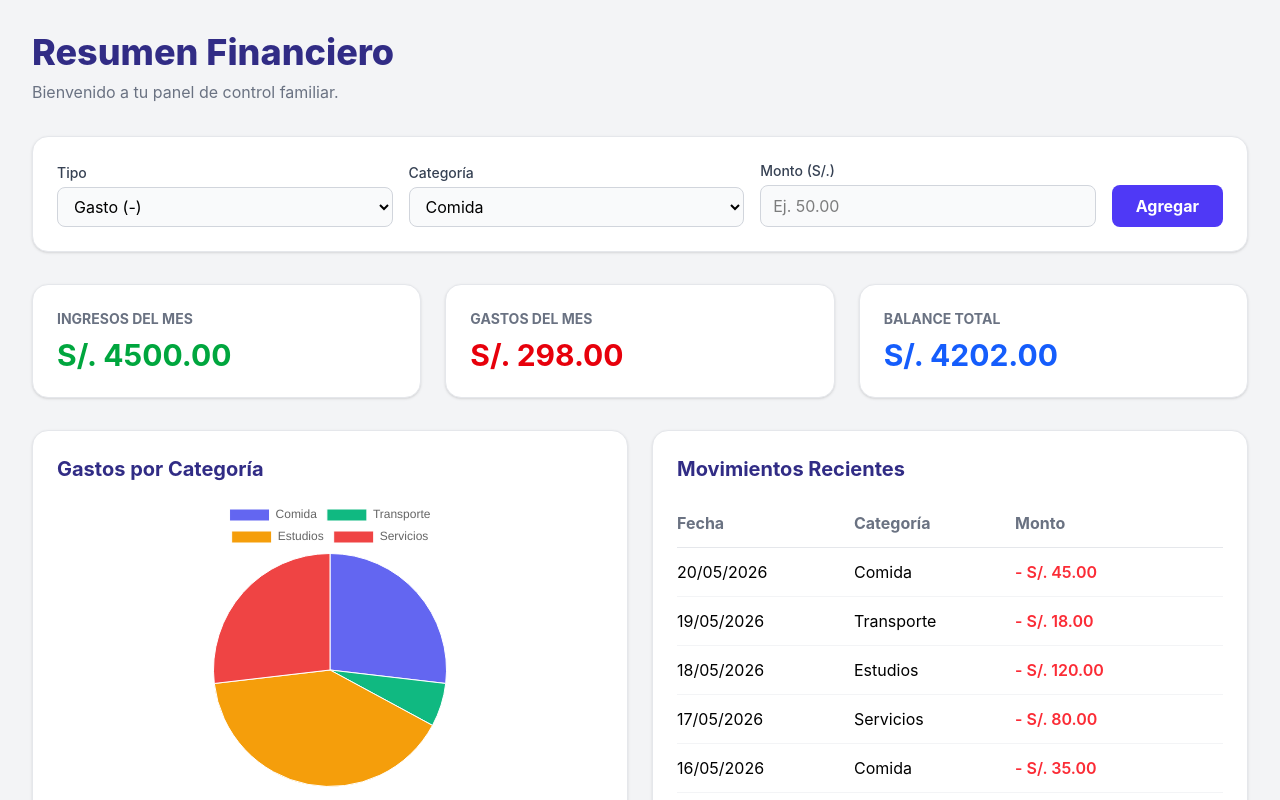
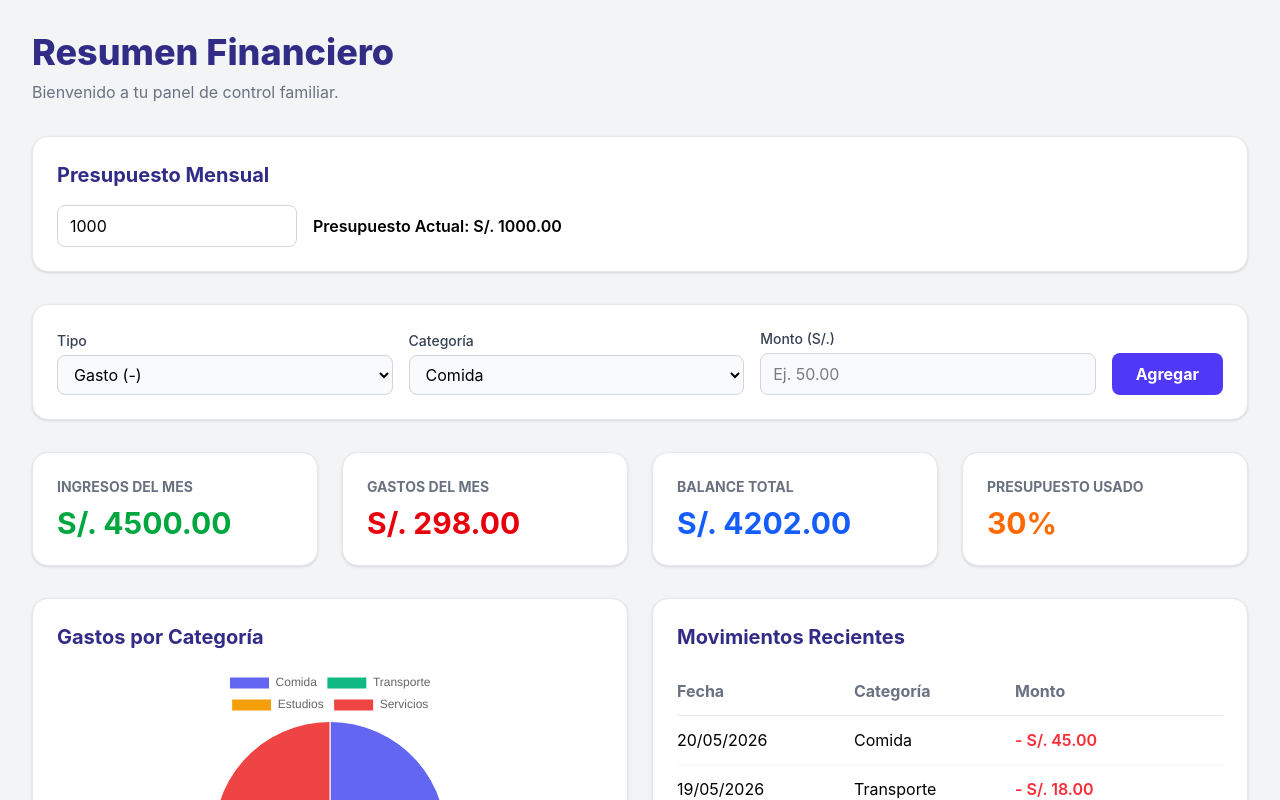
Before and after one commit to Rhoy16/p1prograWebG1, a React (Vite) app in the folder famibalance-app/: page /dashboard in a window 1280 px wide. Shown: the top 800 px of the page. Built offline with nearby package versions, Linux system fonts and the light colour scheme.

Commit message:
Implementar presupuesto mensual y alertas

```diff
--- a/famibalance-app/src/views/Dashboard.jsx
+++ b/famibalance-app/src/views/Dashboard.jsx
@@ -11,6 +11,7 @@ const Dashboard = () => {
   const [nuevoMonto, setNuevoMonto] = useState("");
   const [nuevaCategoria, setNuevaCategoria] = useState("Comida");
   const [nuevoTipo, setNuevoTipo] = useState("gasto");
+  const [presupuesto, setPresupuesto] = useState(1000);
   const registrarTransaccion = (e) => {
     e.preventDefault();
 
@@ -40,6 +41,10 @@ const Dashboard = () => {
     .reduce((suma, mov) => suma + mov.monto, 0);
 
   const balanceTotal = ingresosTotales - gastosTotales;
+  const porcentajePresupuesto =
+  presupuesto > 0
+    ? (gastosTotales / presupuesto) * 100
+    : 0;
 
   // 3. PREPARAMOS EL GRÁFICO AUTOMÁTICAMENTE
   // Filtramos solo los gastos para el gráfico de torta
@@ -72,6 +77,40 @@ const Dashboard = () => {
         <h1 className="text-4xl font-extrabold text-indigo-900">Resumen Financiero</h1>
         <p className="text-gray-500 mt-2">Bienvenido a tu panel de control familiar.</p>
       </header>
+      <section className="bg-white p-6 rounded-2xl shadow-sm border border-gray-200 mb-8">
+        <h2 className="text-xl font-bold text-indigo-900 mb-4">
+          Presupuesto Mensual
+        </h2>
+
+        <div className="flex flex-col md:flex-row gap-4 items-center">
+          <input
+            type="number"
+            value={presupuesto}
+            onChange={(e) => setPresupuesto(Number(e.target.value))}
+            className="border border-gray-300 rounded-lg px-3 py-2 w-full md:w-60"
+          />
+
+          <div className="font-semibold">
+            Presupuesto Actual: S/. {presupuesto.toFixed(2)}
+          </div>
+        </div>
+      </section>
+      {
+      porcentajePresupuesto >= 80 &&
+      porcentajePresupuesto < 100 && (
+        <div className="bg-yellow-100 border border-yellow-300 text-yellow-800 p-4 rounded-xl mb-6">
+          ⚠ Atención: Has utilizado más del 80% de tu presupuesto mensual.
+        </div>
+        )
+      }
+
+      {
+      porcentajePresupuesto >= 100 && (
+        <div className="bg-red-100 border border-red-300 text-red-800 p-4 rounded-xl mb-6">
+          🚨 Has excedido el presupuesto mensual.
+        </div>
+        )
+      }
       {/* Formulario de Registro Rápido (RF-06) */}
       <section className="bg-white p-6 rounded-2xl shadow-sm border border-gray-200 mb-8">
         <form onSubmit={registrarTransaccion} className="flex flex-col md:flex-row gap-4 items-end">
@@ -125,7 +164,7 @@ const Dashboard = () => {
         </form>
       </section>
       {/* Cards Dinámicas */}
-      <section className="grid grid-cols-1 md:grid-cols-3 gap-6 mb-8">
+      <section className="grid grid-cols-1 md:grid-cols-4 gap-6 mb-8">
         <div className="bg-white p-6 rounded-2xl shadow-sm border border-gray-200 hover:shadow-md transition">
           <h2 className="text-sm font-bold text-gray-500 uppercase">Ingresos del Mes</h2>
           {/* Imprimimos la variable calculada */}
@@ -140,6 +179,16 @@ const Dashboard = () => {
         <div className="bg-white p-6 rounded-2xl shadow-sm border border-gray-200 hover:shadow-md transition">
           <h2 className="text-sm font-bold text-gray-500 uppercase">Balance Total</h2>
           <p className="text-3xl font-bold text-blue-600 mt-2">S/. {balanceTotal.toFixed(2)}</p>
+        </div>
+
+        <div className="bg-white p-6 rounded-2xl shadow-sm border border-gray-200 hover:shadow-md transition">
+          <h2 className="text-sm font-bold text-gray-500 uppercase">
+            Presupuesto Usado
+          </h2>
+
+          <p className="text-3xl font-bold text-orange-500 mt-2">
+            {porcentajePresupuesto.toFixed(0)}%
+          </p>
         </div>
       </section>
 
```
